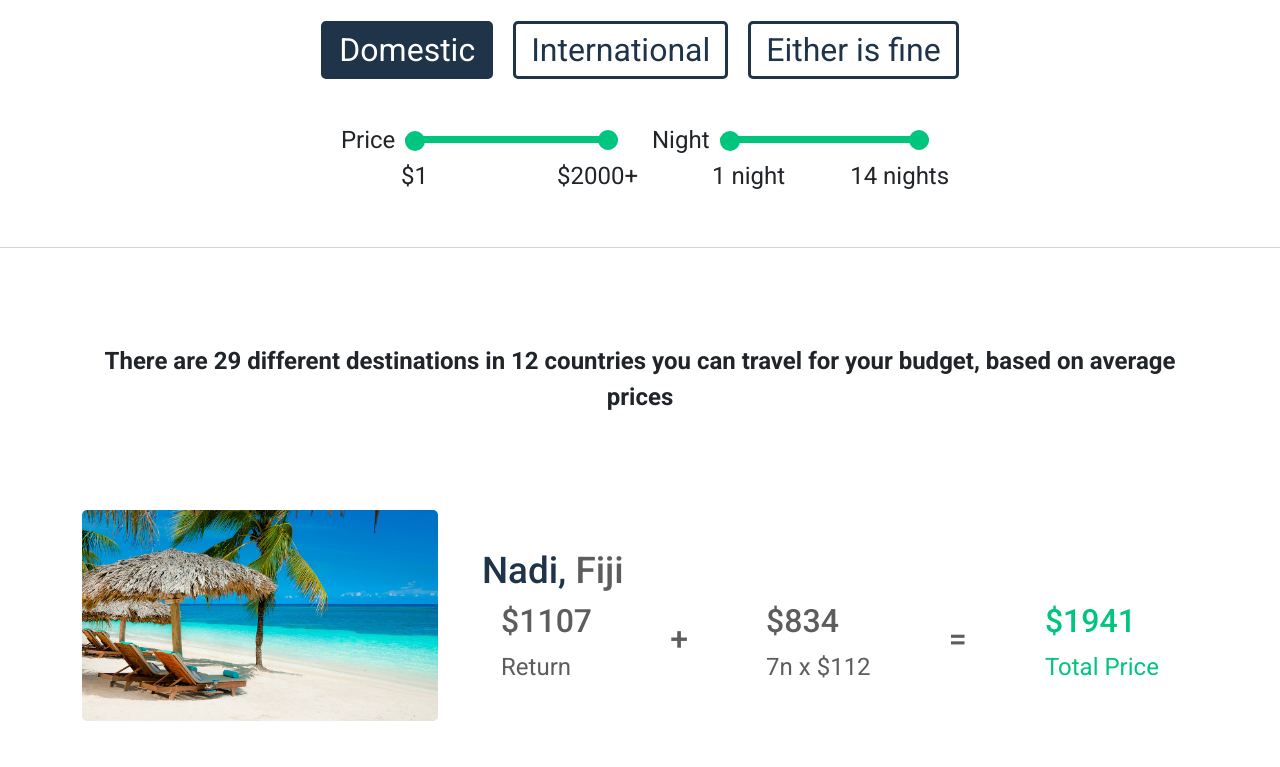
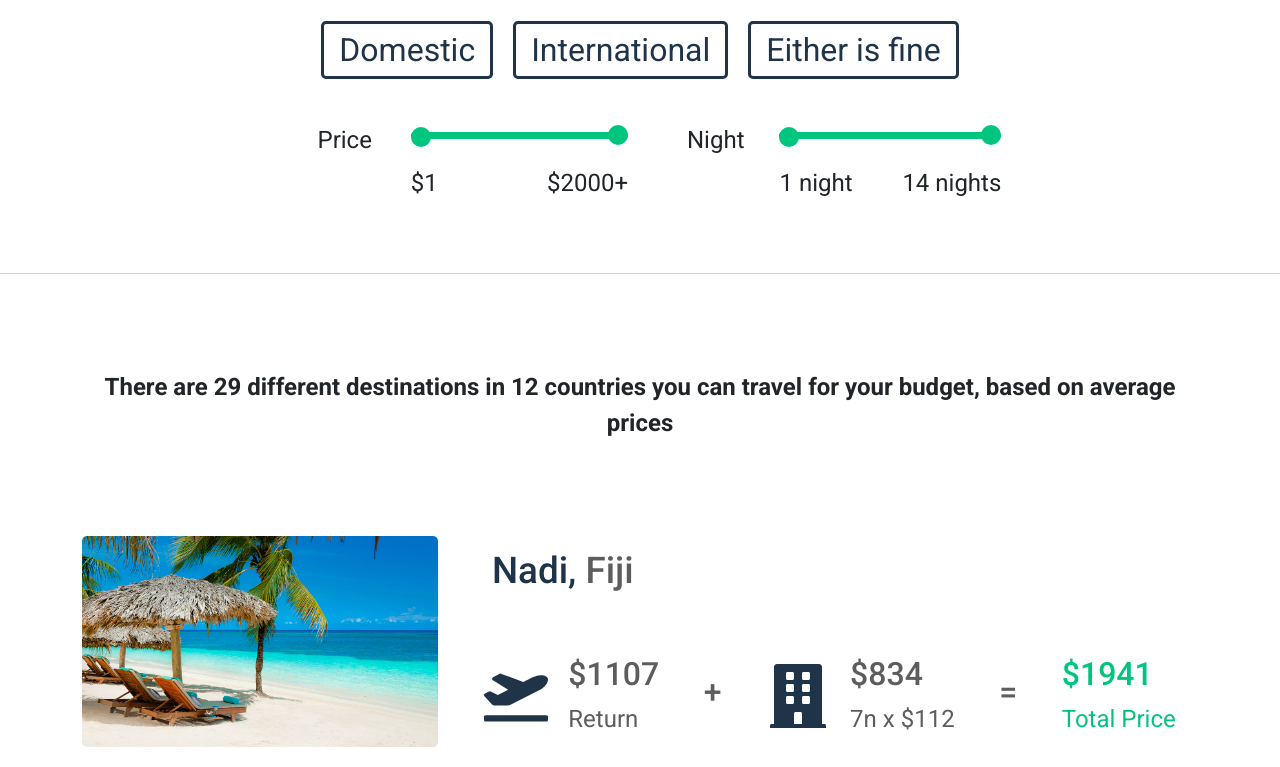
Before and after one commit to masudx08/takemewhere, a React (Create React App) app: page / in a window 1280 px wide. Shown: the part 360-1127 px from the top of the page. Built offline with nearby package versions, Linux system fonts and the light colour scheme.

Commit message:
desktop done

```diff
--- a/src/components/Filter/Filter.js
+++ b/src/components/Filter/Filter.js
@@ -1,10 +1,13 @@
 import React, {useEffect, useState} from 'react'
 import './filter.css'
-import {Row, Col} from 'react-bootstrap'
+import {Row, Col, Dropdown} from 'react-bootstrap'
 export default function Filter() {
   const [price, setPrice] = useState(2000)
   const [night, setNight] = useState(14)
   const [category, setCategory] = useState('domestic')
+  const [selectedLocation, setSelectedLocation] = useState('Sydney, Australia')
+  const [isChecked, setIsChecked] = useState(false)
+  const availableLocation = ['Dhaka, Bangladesh', 'Mumbai, India', 'Kabul, Afganisthan', 'London, England']
   function sliderHandler(e){
     if(e.target.name === 'price'){
       setPrice(e.target.value)
@@ -22,16 +25,41 @@ function handleBtn(e){
     setCategory(e.target.name)
   }
 
-console.log(category, 'category')
-console.log(price, 'price')
-console.log(night, 'night')
+  useEffect(()=>{
+    const mycheckbox = document.getElementById('checkbox')
+    mycheckbox.checked = isChecked
+  },[isChecked])
+  function locationHandler(e){
+    setSelectedLocation(e.target.innerText)
+    setIsChecked(false)
+  }
 
+// console.log(category, 'category')
+// console.log(price, 'price')
+// console.log(night, 'night')
+// console.log(isChecked, 'isChecked')
 
   return (
     <Row className='filterContainer'>
       <Col xs={8} md={7}>
         <div className='txt'>
-          I am based in <span className='highlight underline'>Sydney, Australia</span> <br />
+          I am based in {' '}
+          <span className='highlight underline'>
+            <input id='checkbox' type='checkbox'></input>
+            <div className='selectedLocation' onClick={()=>setIsChecked(c=>!c)}> {selectedLocation}</div>
+            <div className='items'>
+              <div>
+               {
+                 availableLocation.filter(item=>item !== selectedLocation)
+                 .map((location, i)=>{
+                   return(
+                     <div key={i} className='item' onClick={(e)=>locationHandler(e)}>{location}</div>
+                   )
+                 })
+               }
+              </div>
+            </div>
+          </span> <br />
           and I want to see travel options for:
         </div>
         <div id='btnContainer'>
@@ -39,26 +67,32 @@ console.log(night, 'night')
           <button className='mybtn' name='international' onClick={e=>handleBtn(e)}>International</button>
           <button className='mybtn' name='either' onClick={e=>handleBtn(e)}>Either is fine</button>
         </div>
-        <Row className='justify-content-center'>
-          <Col xs={10} md={5}>
-            <div className='d-flex align-items-center'>
-              <p >Price</p >
+        <Row className='d-flex justify-content-around'>
+          <Col xs={10} md={6}>
+            <div className='sliderSection'>
+              <p className='slider-title'>Price</p >
+              <div className='slider-slide'>
                 <input name='price' value={price} className='slider' min={1} max={2000}  type="range"  onChange={e=>sliderHandler(e)} />
-            </div>
                 <div className='sliderTitleContainer'>
-              <p className='ml-5'>$1</p>
+                  <p>$1</p>
                   <p>$2000+</p>
                 </div>
+              </div>
+            </div>
+
           </Col>
-          <Col xs={10} md={5}>
-            <div className='d-flex align-items-center'>
-              <p >Night</p >
+          <Col xs={10} md={6}>
+            <div className='sliderSection'>
+              <p className='slider-title'>Night</p >
+              <div className='slider-slide'>
                 <input name='night' value={night} className='slider' min={1} max={14}  type="range"  onChange={e=>sliderHandler(e)} />
-            </div>
                 <div className='sliderTitleContainer'>
                   <p>1 night</p>
                   <p>14 nights</p>
                 </div>
+              </div>
+            </div>
+
           </Col>
         </Row>
       </Col>
--- a/src/components/Filter/filter.css
+++ b/src/components/Filter/filter.css
@@ -38,9 +38,19 @@
   margin-bottom: 43px;
 }
 
-.mybtn.active{
-  background: #1f3349;
-  color: white;
+
+
+.sliderSection{
+  display: flex;
+  justify-content: center;
+}
+.slider-title{
+  margin-right: 30px;
+  margin-left: 30px;
+  flex-grow: 1;
+}
+.slider-slide{
+  flex-grow: 5
 }
 .slider {
   -webkit-appearance: none;
@@ -51,7 +61,8 @@
   outline: none;
   -webkit-transition: .2s;
   transition: opacity .2s;
-  margin: 0 10px;
+  margin: 0;
+
 }
 .slider::before{
   content:'';
@@ -84,8 +95,52 @@
 }
 
 .sliderTitleContainer{
-  width: calc(100% - 50px);
+  margin-bottom: 19px;
+  margin-top: 19px;
   display: flex;
   justify-content: space-between;
-  margin-left: 60px
 }
+
+
+
+/* .custom-dropdown:focus{
+  background-color: red;
+}
+.custom-dropdown ~ .items{
+  display: none;
+}
+
+.custom-dropdown:focus ~ .items{
+  display: inline-block;
+}
+.items .item{
+  cursor: pointer;
+} */
+
+.selectedLocation{
+  display: inline-block;
+  cursor: pointer;
+}
+#checkbox{
+  display: none;
+}
+#checkbox ~ .items{
+  display: none;
+}
+#checkbox:checked ~ .items{
+  display: block;
+  position: absolute;
+  background-color: white;
+  margin-left: 30%;
+}
+
+.items .item{
+  border-bottom: 1px solid #1f334944;
+  border-left: 1px solid #1f334944;
+  border-right: 1px solid #1f334944;
+  padding: 10px 20px;
+  color: #404040;
+  font-size: 2rem;
+  border-radius: 5px;
+  cursor: pointer
+}
--- a/src/components/Result/Result.js
+++ b/src/components/Result/Result.js
@@ -2,10 +2,13 @@ import React, {useState} from 'react'
 import './result.css'
 import BeachImg from '../../images/beach.jpg'
 import { Col, Container, Pagination, Row } from 'react-bootstrap'
+import {FaPlaneDeparture} from 'react-icons/fa'
+import {FaBuilding} from 'react-icons/fa'
 export default function Result() {
 
   const results = [
     {
+      id:1,
       img : BeachImg,
       locationA: 'Nadi',
       locationB: 'Fiji',
@@ -14,6 +17,7 @@ export default function Result() {
       roomSpec: '7n x $112'
     },
     {
+      id:2,
       img : BeachImg,
       locationA: 'Nadi',
       locationB: 'Fiji',
@@ -22,6 +26,7 @@ export default function Result() {
       roomSpec: '7n x $112'
     },
     {
+      id:3,
       img : BeachImg,
       locationA: 'Nadi',
       locationB: 'Fiji',
@@ -30,6 +35,7 @@ export default function Result() {
       roomSpec: '7n x $112'
     },
     {
+      id:4,
       img : BeachImg,
       locationA: 'Nadi',
       locationB: 'Fiji',
@@ -38,6 +44,7 @@ export default function Result() {
       roomSpec: '7n x $112'
     },
     {
+      id:5,
       img : BeachImg,
       locationA: 'Nadi',
       locationB: 'Fiji',
@@ -46,6 +53,7 @@ export default function Result() {
       roomSpec: '7n x $112'
     },
     {
+      id:6,
       img : BeachImg,
       locationA: 'Nadi',
       locationB: 'Fiji',
@@ -69,22 +77,32 @@ export default function Result() {
             </Col>
             <Col xs={10} md={8} >
               <div>
-                <h1>
+                <h1 className='location'>
                 <span className='locationA'>{item.locationA}, </span>
                 <span className='locationB'>{item.locationB}</span>
                 </h1>
               </div>
               <div className='contentPart'>
-                <div >
-                  <h2>${item.flyCost}</h2>
-                  <p>Return</p>
+                <div className='d-flex align-items-center'>
+                  <div>
+                    <FaPlaneDeparture className='icon'/>
+                  </div>
+                  <div>
+                    <h2>${item.flyCost}</h2>
+                    <p>Return</p>
+                  </div>
                 </div>
                 <div>
                   <h2>+</h2>
                 </div>
-                <div >
-                  <h2>${item.roomCost}</h2>
-                  <p>{item.roomSpec}</p>
+                <div className='d-flex align-items-center'>
+                  <div>
+                    <FaBuilding className='icon'/>
+                  </div>
+                 <div>
+                    <h2>${item.roomCost}</h2>
+                    <p>{item.roomSpec}</p>
+                 </div>
                 </div>
                 <div>
                   <h2>=</h2>
--- a/src/components/Result/result.css
+++ b/src/components/Result/result.css
@@ -21,7 +21,6 @@
 .locationA{
   font-size: 2.3rem;
   color: #1f3349;
-  margin-left: 20px;
 }
 .locationB{
   font-size: 2.3rem;
@@ -53,3 +52,14 @@
   background-color: #1f3349;
   color: white;
 }
+
+
+.contentPart .icon{
+  font-size: 4em;
+  margin-right: 20px;
+  color:#1f3349
+}
+.location{
+  margin-bottom: 61px;
+  margin-left: 30px;
+}
```
Lines whose indentation alone changed are shown as unchanged.
